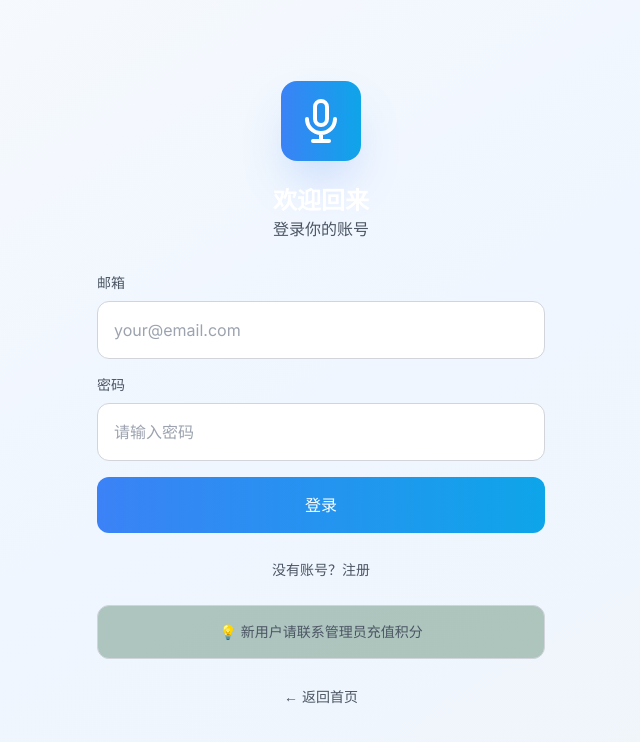
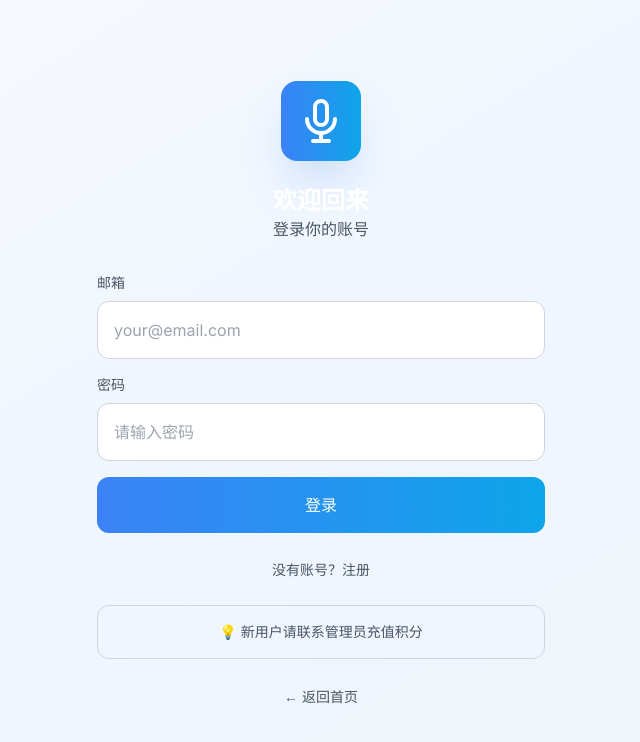
Before and after one commit to AIDSX2025265/tts-minimax, a Next.js app: page /auth/signin in a window 1280 px wide. Shown: the top 742 px of the page, without its empty margins (319-959 px from the left). Built offline with nearby package versions, Linux system fonts and the light colour scheme.

Commit message:
Clean up all green

```diff
--- a/app/admin/page.tsx
+++ b/app/admin/page.tsx
@@ -87,7 +87,7 @@ export default function Admin() {
               placeholder="管理员密码"
               value={adminPassword}
               onChange={(e) => setAdminPassword(e.target.value)}
-              className="w-full p-4 bg-white border border-gray-300 rounded-xl text-white placeholder-green-600/50 focus:outline-none focus:border-green-500 mb-4"
+              className="w-full p-4 bg-white border border-gray-300 rounded-xl text-white placeholder-gray-400 focus:outline-none focus:border-blue-400 mb-4"
             />
             <button onClick={login} className="w-full py-4 bg-gradient-to-r from-blue-500 to-sky-500 text-white rounded-xl font-medium">
               登录
--- a/app/auth/signin/page.tsx
+++ b/app/auth/signin/page.tsx
@@ -83,7 +83,7 @@ export default function SignIn() {
         </div>
 
         {!isRegister && (
-          <div className="mt-6 p-4 bg-green-900/30 border border-gray-300 rounded-xl">
+          <div className="mt-6 p-4 bg-blue-50 border border-gray-300 rounded-xl">
             <p className="text-gray-600 text-sm text-center">💡 新用户请联系管理员充值积分</p>
           </div>
         )}
--- a/app/redeem/page.tsx
+++ b/app/redeem/page.tsx
@@ -46,14 +46,14 @@ export default function Redeem() {
           <h1 className="text-2xl font-bold text-white text-center mb-2">兑换积分</h1>
           <p className="text-gray-600 text-center mb-6">输入兑换码兑换积分</p>
 
-          <input type="text" placeholder="请输入兑换码" value={code} onChange={(e) => setCode(e.target.value.toUpperCase())} className="w-full p-4 bg-white border border-gray-300 rounded-xl text-white placeholder-green-600/50 focus:outline-none focus:border-green-500 mb-4 text-center text-lg font-mono" />
+          <input type="text" placeholder="请输入兑换码" value={code} onChange={(e) => setCode(e.target.value.toUpperCase())} className="w-full p-4 bg-white border border-gray-300 rounded-xl text-white placeholder-gray-400 focus:outline-none focus:border-blue-400 mb-4 text-center text-lg font-mono" />
 
           <button onClick={redeem} disabled={loading || !session} className="w-full py-4 bg-gradient-to-r from-blue-500 to-sky-500 text-white rounded-xl font-medium disabled:opacity-50">
             {loading ? '兑换中...' : '立即兑换'}
           </button>
 
           {result.message && (
-            <div className={`mt-4 p-4 rounded-xl text-center ${result.success ? 'bg-green-600/20 border border-green-500 text-gray-600' : 'bg-red-600/20 border border-red-500 text-red-400'}`}>
+            <div className={`mt-4 p-4 rounded-xl text-center ${result.success ? 'bg-blue-50 border border-blue-400 text-gray-600' : 'bg-red-600/20 border border-red-500 text-red-400'}`}>
               {result.message}
             </div>
           )}
```
